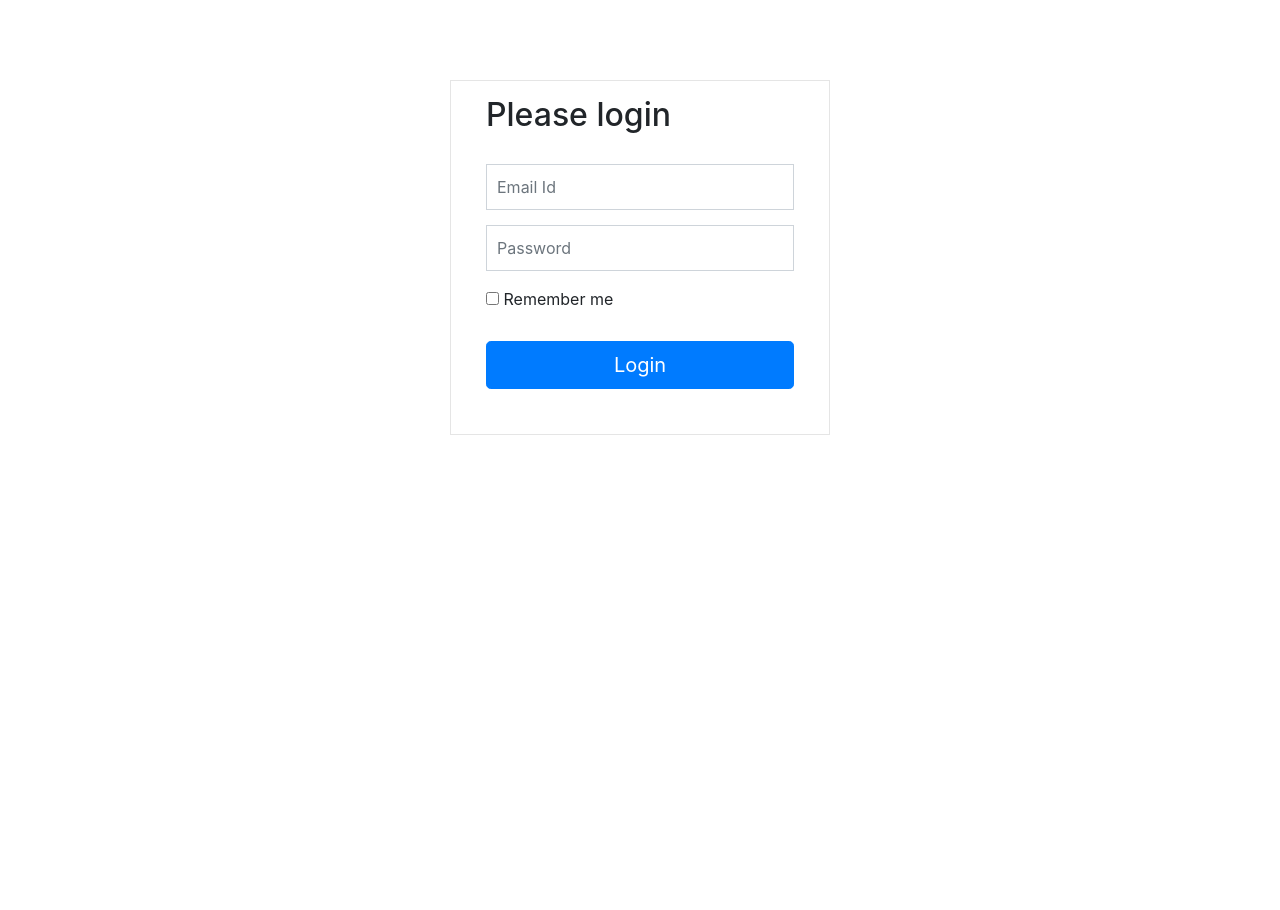
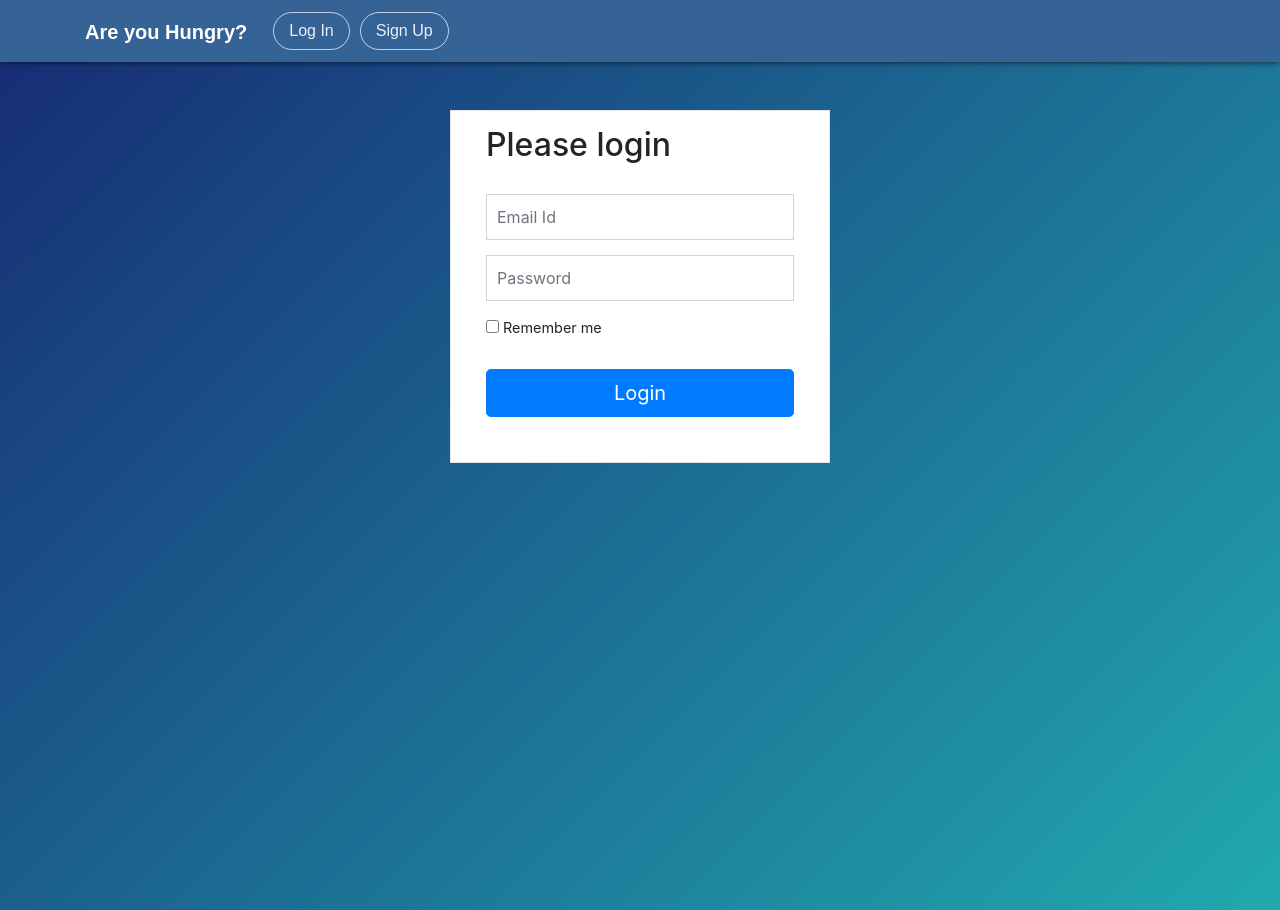
Before and after one commit to anandprajapati1/LunchOrderApp, an Angular app: page /login in a window 1280 px wide. Before the commit the page ends 800 px from the top, so only its background shows below. Built offline with nearby package versions, Linux system fonts and the light colour scheme.

Commit message:
Added logout feature in header and Created shared service to share data between components

```diff
--- a/src/app/app.component.ts
+++ b/src/app/app.component.ts
@@ -1,14 +1,26 @@
 import { Component } from '@angular/core';
+import { Router } from "@angular/router";
+// import { Subject } from "rxjs";
+import { SharedService } from '../app/services/shared-service.service';
 
 
 @Component({
   selector: 'app-root',
-  template: `<router-outlet></router-outlet>`,
-  styles: [""]
+  template: `<app-header [_isLoggedIn]="loginStatus" (loggedOut)="handleLogoutClick()"></app-header>
+  <router-outlet></router-outlet>`,
+  styles: [``]
 })
 export class AppComponent {
-  constructor() { }
+  loginStatus: boolean = false;
+  constructor(private _router: Router, private _sharedService: SharedService) {
+    _sharedService.loginStatus$.subscribe(x => this.loginStatus = x)
+  }
 
   ngOnInit() {
   }
+
+  handleLogoutClick() {
+    // this._loggedIn.next(false);
+    this._router.navigate(['/login']);
+  }
 }
--- a/src/app/app.module.ts
+++ b/src/app/app.module.ts
@@ -6,19 +6,21 @@ import { AppRoutingModule } from '../app/app-routing.module'
 import './rxjs-extensions';
 
 import { DataService } from '../app/services/app.service';
+import { SharedService } from '../app/services/shared-service.service';
 import { AppComponent } from './app.component';
 import { ThankYouComponent } from './thankyou.component';
 import { HomeComponent } from './home/home.component';
 import { LoginComponent } from './login/login.component';
+import { HeaderComponent } from './header/header.component';
 
 @NgModule({
   declarations: [
-    AppComponent, ThankYouComponent, HomeComponent, LoginComponent
+    AppComponent, ThankYouComponent, HomeComponent, LoginComponent, HeaderComponent
   ],
   imports: [
     BrowserModule, FormsModule, ReactiveFormsModule, HttpModule, AppRoutingModule
   ],
-  providers: [DataService]/* Service reference here to make available through all application*/,
+  providers: [DataService, SharedService]/* Service reference here to make available through all application*/,
   bootstrap: [AppComponent]
 })
 export class AppModule { }
--- a/src/app/home/home.component.css
+++ b/src/app/home/home.component.css
@@ -2,7 +2,7 @@
     .container {
       max-width: 600px;
       position: relative;
-      height: 100vh;
+      min-height: 100vh;
     }
     .card{
         padding: 15px;
--- a/src/app/login/login.component.css
+++ b/src/app/login/login.component.css
@@ -1,10 +1,5 @@
 body {
     background: #eee !important;
-}
-
-.wrapper {
-    margin-top: 80px;
-    margin-bottom: 80px;
 }
 
 .form-signin {
--- a/src/app/login/login.component.ts
+++ b/src/app/login/login.component.ts
@@ -1,6 +1,7 @@
-import { Component, OnInit } from '@angular/core';
+import { Component, OnInit, Output, EventEmitter } from '@angular/core';
 import { Router } from "@angular/router";
 import { DataService } from "../services/app.service";
+import { SharedService } from '../services/shared-service.service';
 import { loginData, loginResponse } from "../model/app.modelClasses";
 
 @Component({
@@ -14,7 +15,7 @@ export class LoginComponent implements OnInit {
   // _rememberMe: boolean = false;
   _data: loginData = new loginData();
   serverError: string;
-  constructor(private dataservice: DataService, private _router: Router) { }
+  constructor(private dataservice: DataService, private _router: Router, private sharedservice:SharedService) { }
 
   ngOnInit() {
     //>> Redirect to home page if already logged in
@@ -34,6 +35,7 @@ export class LoginComponent implements OnInit {
       }
       else if (x.userId) {
         this._router.navigate(['/home'])
+        this.sharedservice.emitLoginStatus(true);
       }
     })
       .catch(() => this.serverError = "Unable to login, please try after some time.")
--- /dev/null
+++ b/src/app/services/shared-service.service.ts
@@ -0,0 +1,15 @@
+import { Observable } from 'rxjs/Observable';
+import { Injectable } from '@angular/core';
+import { Subject } from 'rxjs/Subject';
+
+@Injectable()
+export class SharedService {
+  // Observable string sources
+  private loginStatus = new Subject<boolean>();
+  // Observable string streams
+  loginStatus$ = this.loginStatus.asObservable();
+  // Service message commands
+  emitLoginStatus(change: boolean) {
+    this.loginStatus.next(change);
+  }
+}
--- a/src/index.html
+++ b/src/index.html
@@ -1,5 +1,6 @@
 <!doctype html>
 <html lang="en">
+
 <head>
     <meta charset="utf-8">
     <title>LunchOrderApp</title>
@@ -7,8 +8,25 @@
 
     <meta name="viewport" content="width=device-width, initial-scale=1">
     <link rel="icon" type="image/x-icon" href="favicon.ico">
+    <style>
+        body {
+            min-height: 100vh;
+            background: linear-gradient(135deg, #172a74, #21a9af) no-repeat;
+            background-color: #184e8e;
+            padding-bottom: 120px;
+            font-family: 'Source Sans Pro', sans-serif;
+            font-size: .9rem !important;
+        }
+        .wrapper {
+            margin-top: 110px;
+            margin-bottom: 80px;
+        }
+
+    </style>
 </head>
+
 <body>
     <app-root></app-root>
 </body>
+
 </html>
```
Also changed, not shown: 1 other file (tests, documents, lock files or other folders). Lines whose indentation alone changed are shown as unchanged.
